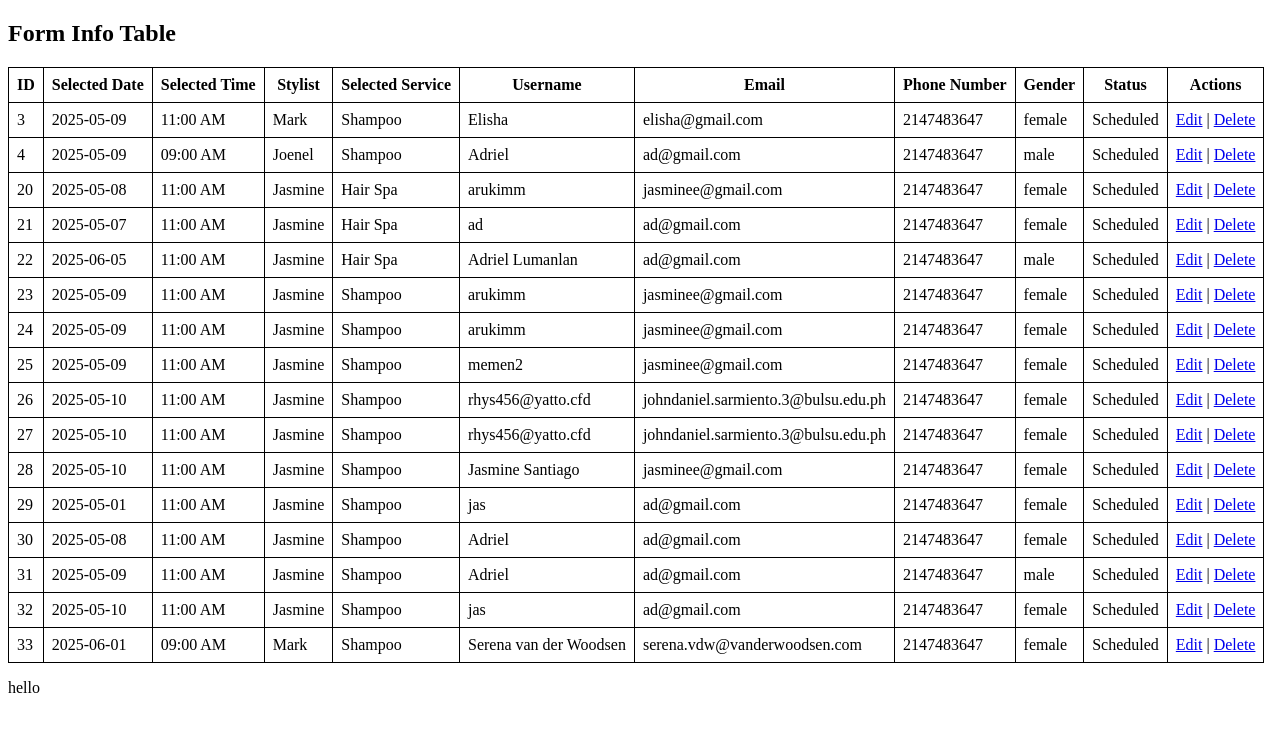
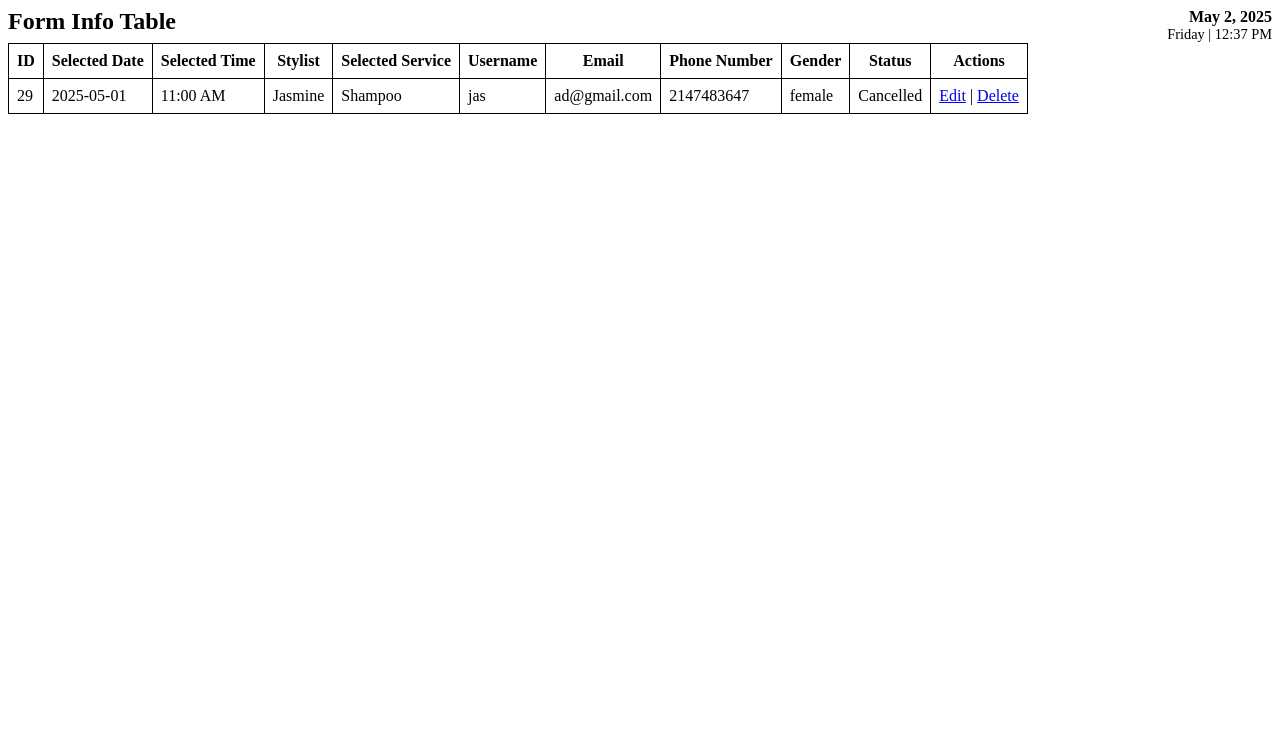
Before and after one commit to Mark-Angelo-S-Bautista/hanggang_summary, a PHP site: page /info_man.php in a window 1280 px wide. Shown: the top 732 px of the page. Run offline with PHP 8.4, Linux system fonts and the light colour scheme; data comes from the database, SQL or seed files in the repository.

Commit message:
Update info_man.php

```diff
--- a/info_man.php
+++ b/info_man.php
@@ -1,22 +1,16 @@
 <?php
-// error reporting for debugging
 error_reporting(E_ALL);
 ini_set('display_errors', 1);
-
-// Connect to the database
 $conn = new mysqli("localhost", "root", "", "armansalon");
 
-// Check connection
 if ($conn->connect_error) {
     die("Connection failed: " . $conn->connect_error);
 }
 
-// Handle Update or Delete
 if ($_SERVER["REQUEST_METHOD"] == "POST") {
     $edit_id = $_POST['edit_id'];
 
     if (isset($_POST['update'])) {
-        // Collect all the updated data
         $edit_username = $_POST['edit_username'];
         $edit_selected_date = $_POST['edit_selected_date'];
         $edit_selected_time = $_POST['edit_selected_time'];
@@ -27,7 +21,6 @@
         $edit_gender = $_POST['edit_gender'];
         $edit_status = $_POST['edit_status'];
 
-        // Update query
         $updateSql = "UPDATE form_info SET
                         username = ?,
                         selected_date = ?,
@@ -56,10 +49,7 @@
             exit();
         }
         $stmt->close();
-
-
     } elseif (isset($_POST['delete'])) {
-        // Delete query
         $deleteSql = "DELETE FROM form_info WHERE id = ?";
         $stmt = $conn->prepare($deleteSql);
         $stmt->bind_param("i", $edit_id);
@@ -70,7 +60,6 @@
     }
 }
 
-// Delete via GET request
 if (isset($_GET['id'])) {
     $id = $_GET['id'];
     $sql = "DELETE FROM form_info WHERE id = ?";
@@ -87,9 +76,34 @@
     }
 }
 
-// Fetch records
-$sql = "SELECT * FROM form_info";
-$result = $conn->query($sql);
+date_default_timezone_set('Asia/Manila');
+$today = date('Y-m-d');
+$now = new DateTime();
+
+$sql = "SELECT * FROM form_info WHERE selected_date = ?";
+$stmt = $conn->prepare($sql);
+$stmt->bind_param("s", $today);
+$stmt->execute();
+$result = $stmt->get_result();
+
+while ($row = $result->fetch_assoc()) {
+    $appointmentId = $row['id'];
+    $appointmentTime = new DateTime($row['selected_date'] . ' ' . $row['selected_time']);
+    $appointmentTime->modify('+10 minutes');
+
+    $status = $row['status'];
+    if ($status !== 'Cancelled' && $status !== 'Completed' && $now > $appointmentTime) {
+        $updateStmt = $conn->prepare("UPDATE form_info SET status = 'Cancelled' WHERE id = ?");
+        $updateStmt->bind_param("i", $appointmentId);
+        $updateStmt->execute();
+        $updateStmt->close();
+    }
+}
+
+$stmt = $conn->prepare($sql);
+$stmt->bind_param("s", $today);
+$stmt->execute();
+$result = $stmt->get_result();
 ?>
 
 <!DOCTYPE html>
@@ -125,7 +139,14 @@
 </head>
 <body>
 
-<h2>Form Info Table</h2>
+<div style="display: flex; justify-content: space-between; align-items: flex-start;">
+    <h2 style="margin: 0;">Form Info Table</h2>
+    <div style="text-align: right;">
+        <div id="currentDate" style="font-weight: bold;"></div>
+        <div id="currentDayTime" style="font-size: 0.9em;"></div>
+    </div>
+</div>
+
 
 <table>
     <tr>
@@ -148,7 +169,7 @@
             $id = htmlspecialchars($row["id"]);
             $selected_date = htmlspecialchars($row["selected_date"]);
             $raw_time = $row["selected_time"];
-            $selected_time = date("h:i A", strtotime($raw_time)); // Format as hh:mm AM/PM
+            $selected_time = date("h:i A", strtotime($raw_time));
             $stylist = htmlspecialchars($row["stylist"]);
             $selected_service = htmlspecialchars($row["selected_service"]);
             $username = htmlspecialchars($row["username"]);
@@ -186,12 +207,8 @@
     <h3>Edit Appointment</h3>
     <form id="editForm" method="POST" action="">
         <input type="hidden" name="edit_id" id="edit_id">
-        <p>
-            <label>Selected Date:</label><br>
-            <input type="date" name="edit_selected_date" id="edit_selected_date">
-        </p>
-        <p>
-            <label>Selected Time:</label><br>
+        <p><label>Selected Date:</label><br><input type="date" name="edit_selected_date" id="edit_selected_date"></p>
+        <p><label>Selected Time:</label><br>
             <select name="edit_selected_time" id="edit_selected_time">
                 <option value="09:00 AM">9:00 AM</option>
                 <option value="10:00 AM">10:00 AM</option>
@@ -203,27 +220,11 @@
                 <option value="05:00 PM">5:00 PM</option>
             </select>
         </p>
-
-        <p>
-            <label>Stylist:</label><br>
-            <input type="text" name="edit_stylist" id="edit_stylist">
-        </p>
-        <p>
-            <label>Selected Service:</label><br>
-            <input type="text" name="edit_selected_service" id="edit_selected_service">
-        </p>
-        <p>
-            <label>Username:</label><br>
-            <input type="text" name="edit_username" id="edit_username">
-        </p>
-        <p>
-            <label>Email:</label><br>
-            <input type="email" name="edit_email" id="edit_email">
-        </p>
-        <p>
-            <label>Phone Number:</label><br>
-            <input type="tel" name="edit_phoneNum" id="edit_phoneNum">
-        </p>
+        <p><label>Stylist:</label><br><input type="text" name="edit_stylist" id="edit_stylist"></p>
+        <p><label>Selected Service:</label><br><input type="text" name="edit_selected_service" id="edit_selected_service"></p>
+        <p><label>Username:</label><br><input type="text" name="edit_username" id="edit_username"></p>
+        <p><label>Email:</label><br><input type="email" name="edit_email" id="edit_email"></p>
+        <p><label>Phone Number:</label><br><input type="tel" name="edit_phoneNum" id="edit_phoneNum"></p>
         <p>
             <label>Gender:</label><br>
             <select name="edit_gender" id="edit_gender">
@@ -250,7 +251,6 @@
 </div>
 
 <script>
-
 function openEditModal(id, selected_date, selected_time, stylist, selected_service, username, email, phoneNum, gender, status) {
     document.getElementById('edit_id').value = id;
     document.getElementById('edit_selected_date').value = selected_date;
@@ -261,7 +261,6 @@
     document.getElementById('edit_email').value = email;
     document.getElementById('edit_phoneNum').value = phoneNum;
 
-    // Set the selected option for gender
     const genderSelect = document.getElementById('edit_gender');
     for (let i = 0; i < genderSelect.options.length; i++) {
         if (genderSelect.options[i].value.toLowerCase() === gender.toLowerCase()) {
@@ -270,18 +269,13 @@
         }
     }
 
-    // Set the selected option for status
-    // Only set status if it's not "Scheduled"
-    if (status && status.trim().toLowerCase() !== "scheduled") {
+    const statusSelect = document.getElementById('edit_status');
     for (let i = 0; i < statusSelect.options.length; i++) {
         if (statusSelect.options[i].value.toLowerCase() === status.trim().toLowerCase()) {
             statusSelect.selectedIndex = i;
             break;
         }
     }
-    }
-// If status is "Scheduled", don't change the dropdown (it stays on first option or previously selected)
-
 
     document.getElementById('editModal').style.display = 'block';
     document.getElementById('modalOverlay').style.display = 'block';
@@ -291,7 +285,31 @@
     document.getElementById('editModal').style.display = 'none';
     document.getElementById('modalOverlay').style.display = 'none';
 }
+
+function formatDateTime() {
+    const now = new Date();
+
+    const optionsDate = { year: 'numeric', month: 'long', day: 'numeric' };
+    const optionsDay = { weekday: 'long' };
+
+    const date = now.toLocaleDateString('en-US', optionsDate);
+    const day = now.toLocaleDateString('en-US', optionsDay);
+
+    let hours = now.getHours();
+    let minutes = now.getMinutes();
+    const ampm = hours >= 12 ? 'PM' : 'AM';
+    hours = hours % 12 || 12; // Convert to 12-hour format
+    minutes = minutes < 10 ? '0' + minutes : minutes;
+
+    const time = `${hours}:${minutes} ${ampm}`;
+
+    document.getElementById('currentDate').innerText = date;
+    document.getElementById('currentDayTime').innerText = `${day} | ${time}`;
+}
+
+formatDateTime();
+setInterval(formatDateTime, 60000); // update every minute
 </script>
-<p>hello</p>
+
 </body>
 </html>
```
Lines whose indentation alone changed are shown as unchanged.
